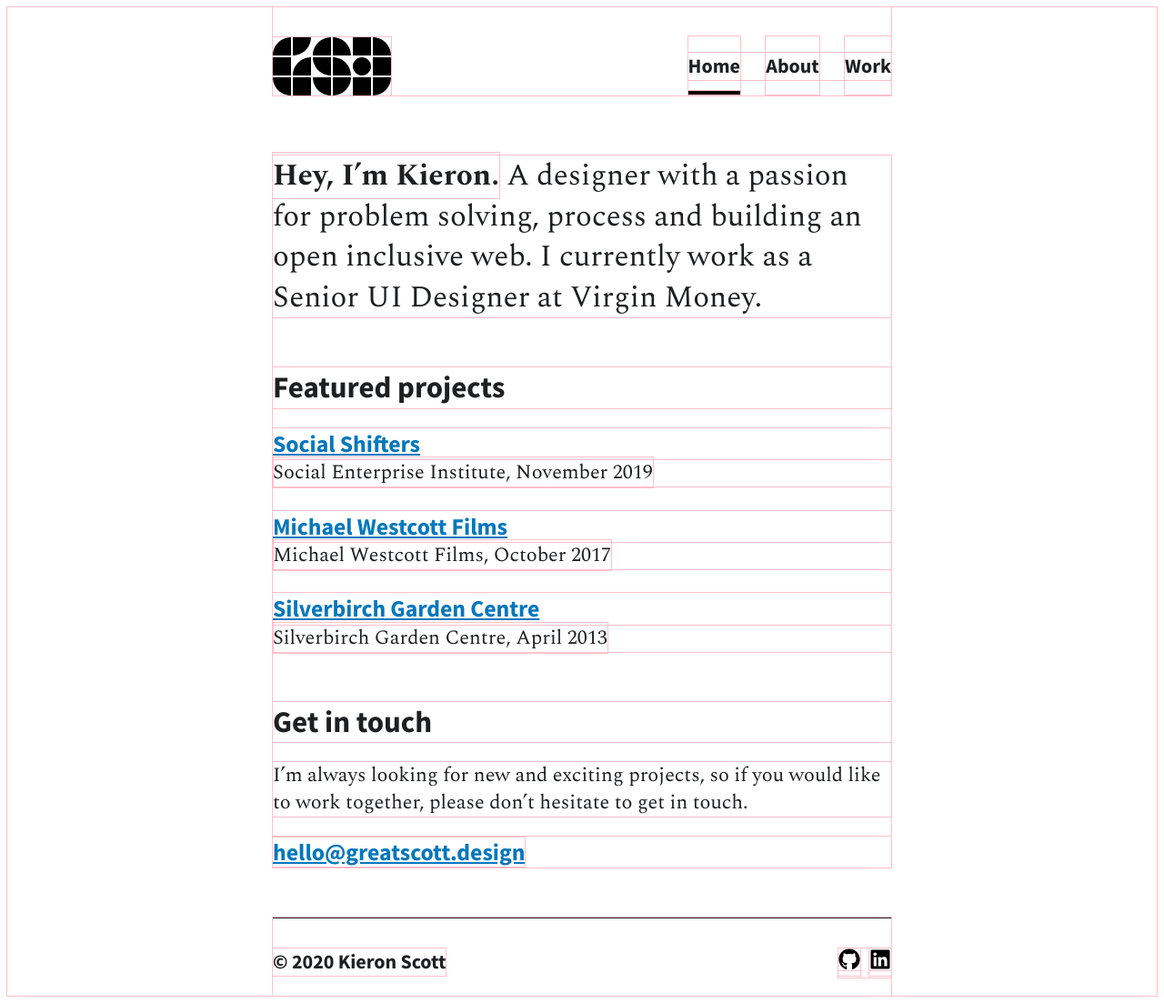
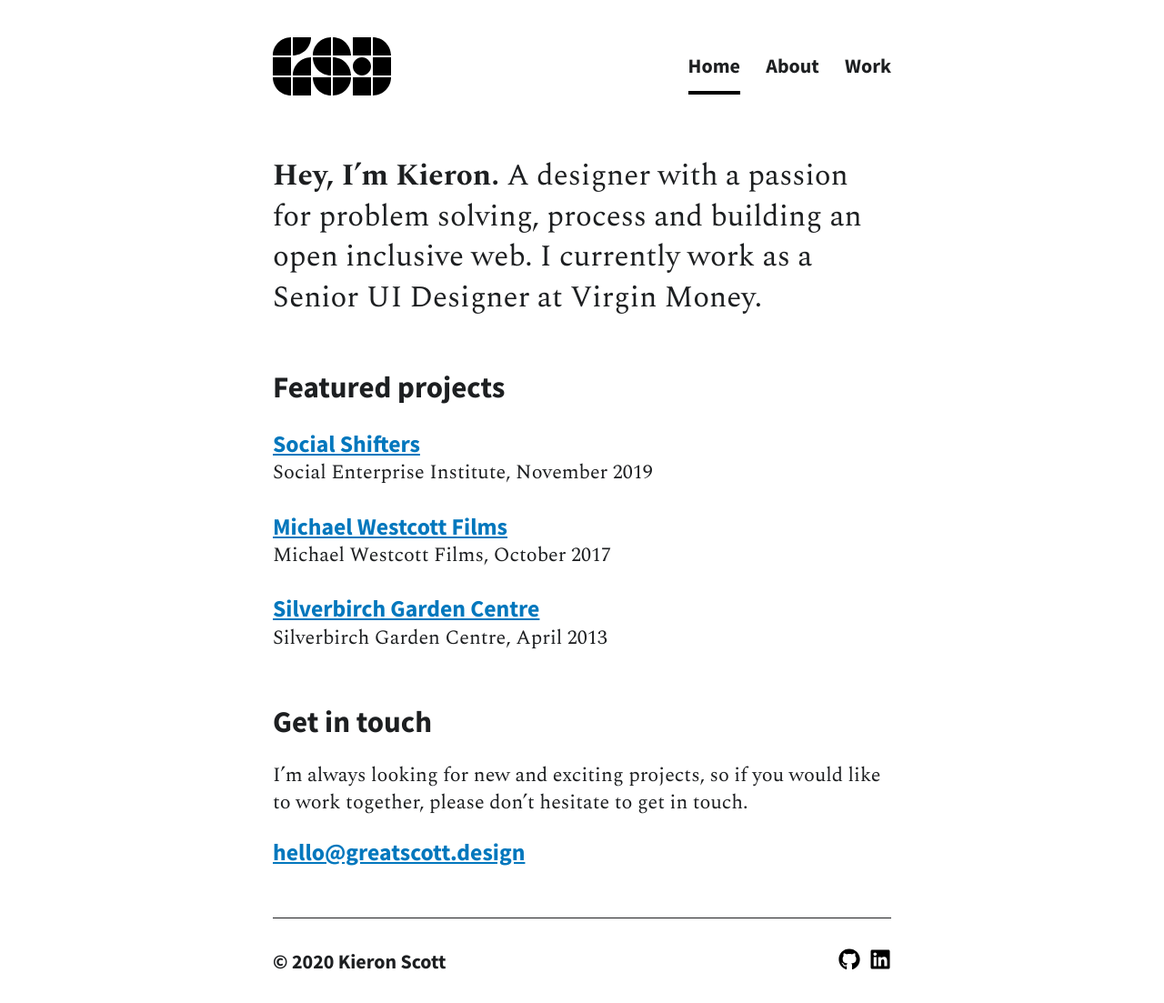
Before and after one commit to kscott7/great-scott-design, a Jekyll site: the page built from index.html, in a window 1280 px wide. Shown: the whole page at 91% size. Built offline with Jekyll 4.4.1, drawn with Linux system fonts in a browser that asks for light colours.

Commit message:
ADD - Styles

```diff
--- a/static/css/styles.scss
+++ b/static/css/styles.scss
@@ -11,7 +11,7 @@
 /* GLOBAL ____________________*/
 
 *, *:before, *:after {
-	outline: 1px solid pink;
+	// outline: 1px solid pink;
   box-sizing: border-box;
 }
 
```
